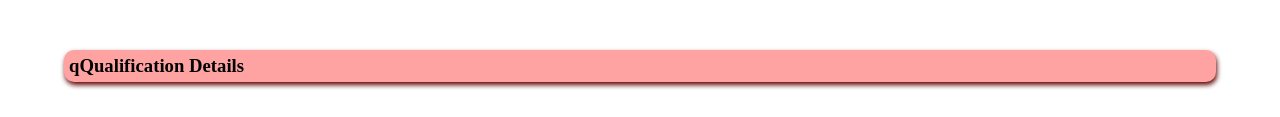
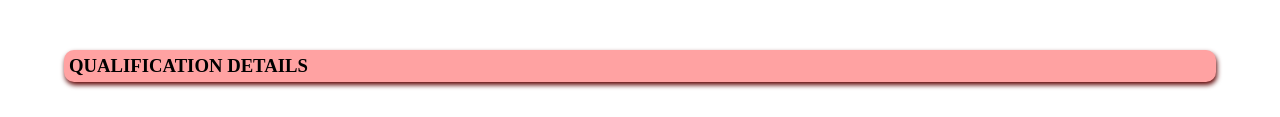
Before and after one commit to rajgogula/Resume, a plain HTML site: page index.html in a window 1280 px wide. Shown: the part 341-458 px from the top of the page. Drawn offline with Linux system fonts and the light colour scheme.

Commit message:
Update index.html

```diff
--- a/index.html
+++ b/index.html
@@ -22,7 +22,7 @@
     <br>
     <p>To attain an inspiring position where I can use my technical knowledge and Communication skills I have obtained so far.</p>
     <br>
-    <h3 class="dj">qQualification Details</h3>
+    <h3 class="dj">QUALIFICATION DETAILS</h3>
     <br>
     <table>
         <tr class="t">
```
